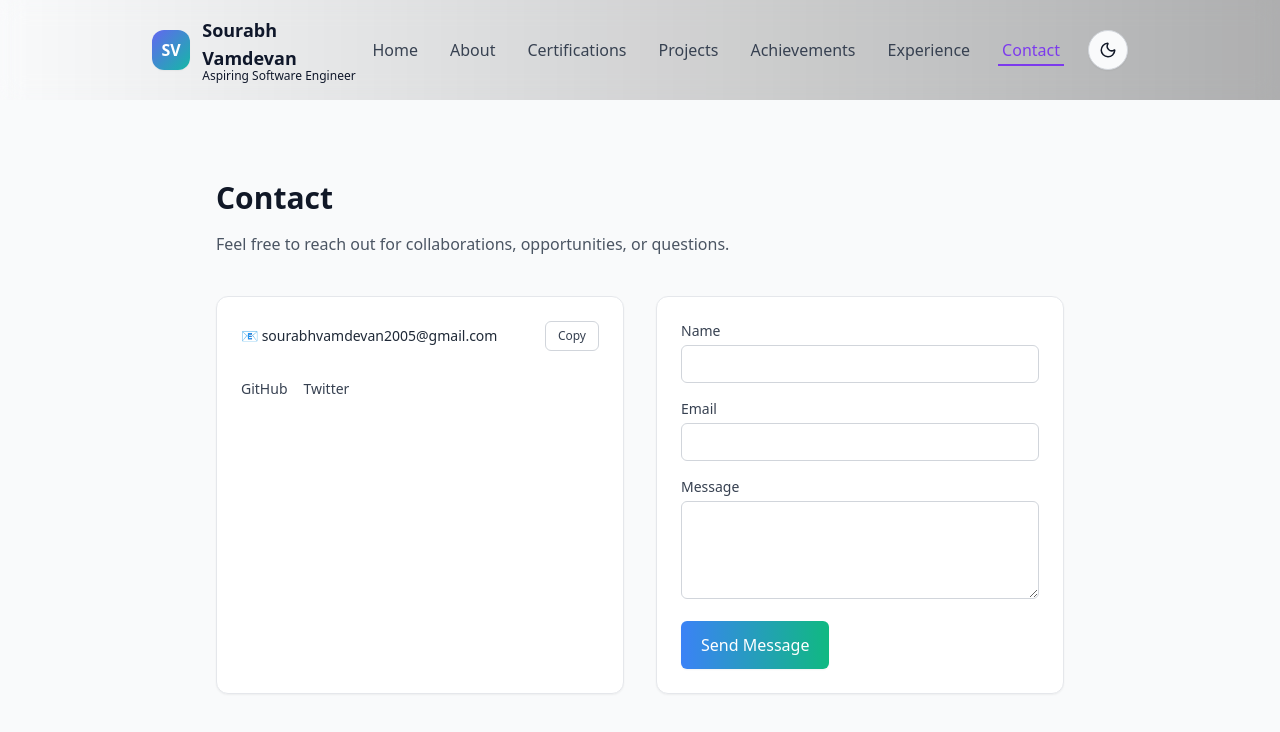
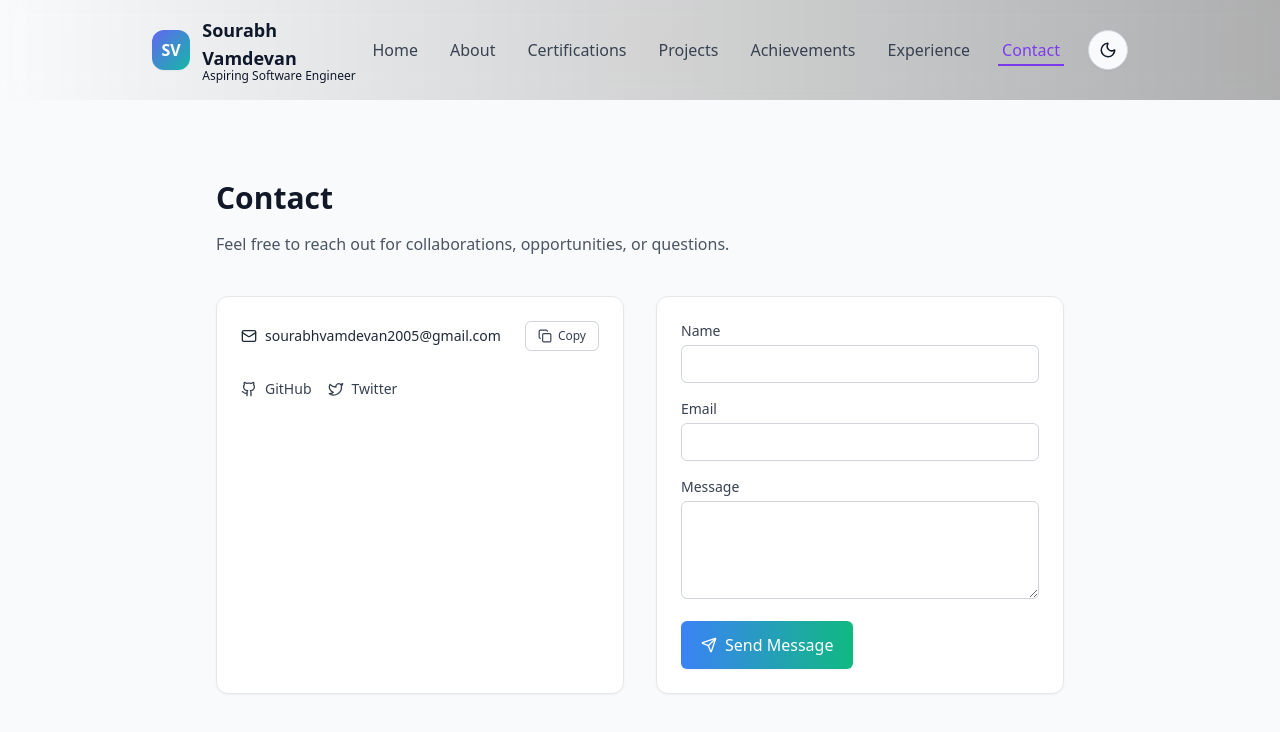
Before and after one commit to sourabhvamdevan/port2, a React (Vite) app: page /contact in a window 1280 px wide. Shown: the top 732 px of the page. Built offline with nearby package versions, Linux system fonts and the light colour scheme.

Commit message:
added demo links

```diff
--- a/src/components/ProjectCard.tsx
+++ b/src/components/ProjectCard.tsx
@@ -52,6 +52,20 @@ export default function ProjectCard({ project }: { project: Project }) {
               </div>
             )}
           </div>
+    <div className="flex items-center gap-2 shrink-0">
+            {project.live && (
+    <a
+      href={project.live}
+      target="_blank"
+      rel="noreferrer"
+      className="text-xs px-3 py-2 rounded bg-purple-600 hover:bg-purple-700 text-white"
+    >
+      Live Demo
+    </a>
+  )}
+
+
+
 
           {project.github && (
             <a
@@ -63,6 +77,12 @@ export default function ProjectCard({ project }: { project: Project }) {
               View GitHub
             </a>
           )}
+
+
+
+</div>
+
+
         </div>
       </div>
     </article>
--- a/src/data/projects.ts
+++ b/src/data/projects.ts
@@ -9,8 +9,14 @@ export const projects: Project[] = [
     description: "Used CNN (ResNet50) and RNN(LSTM) models for analyzing temporal anomalies in the deepfake videos.",
     tags: ["LSTM", "ResNet50", "Flask","ThreeJS","TensorFlow","OpenCV","Numpy"],
     github: "https://github.com/sourabhvamdevan/deep-fake-video-detection-demo-",
+    live:"",
     image : "https://www.shutterstock.com/image-photo/deepfake-concept-facial-tracking-detection-600nw-2504740373.jpg",
   },
+
+
+
+
+
   {
     id: "Water Quality Prediction",
     title: "Water Quality Prediction",
@@ -25,6 +31,7 @@ export const projects: Project[] = [
     description: "Flutter app using NewsAPI and Material-UI3.",
     tags: ["Flutter", "Dart", "Material-UI 3","NewsAPI"],
     github: "https://github.com/sourabhvamdevan/news_demo2",
+    live:"https://drive.google.com/file/d/1Jngg17duyyFy7Zkv51SYMRG1Z-cpHerW/view?usp=drive_link",
     image:"https://www.shutterstock.com/image-photo/news-press-phone-read-newspaper-260nw-2699090197.jpg",
   },
    {
@@ -121,6 +128,18 @@ export const projects: Project[] = [
   },
 
 
+    {
+    id: "AI Intervew App",
+    title: "AI Interview App",
+   description:"This app takes interviews using Gemini API and it has different categories of interview.",
+    tags: ["Flutter", "Dart", "Material-UI-3", "API Integration", "Authentication", "GetX"],
+    github: "https://github.com/sourabhvamdevan/ai-interview",
+    live:"https://appetize.io/embed/b_235eja3nbb6os7mw2hysaxwwqq",
+    image:"https://www.shutterstock.com/image-vector/hiring-set-character-intelligence-robot-600nw-2594304769.jpg",
+
+  },
+
+
 
 
 ];
--- a/src/pages/Contact.tsx
+++ b/src/pages/Contact.tsx
@@ -1,7 +1,179 @@
+
+
+
+// import React, { useState } from "react";
+
+
+
+// export default function Contact() {
+//   const email = "sourabhvamdevan2005@gmail.com";
+//   const [copied, setCopied] = useState(false);
+
+//   const copyEmail = async () => {
+//     try {
+//       await navigator.clipboard.writeText(email);
+//       setCopied(true);
+//       setTimeout(() => setCopied(false), 2000);
+//     } catch {}
+//   };
+
+//   return (
+//     <section className="max-w-4xl mx-auto px-6 py-20">
+//       {/* Heading */}
+//       <h2
+//         className="text-3xl font-bold text-gray-900 dark:text-gray-100"
+//         data-aos="fade-up"
+//       >
+//         Contact
+//       </h2>
+
+//       <p
+//         className="mt-4 text-gray-600 dark:text-gray-400"
+//         data-aos="fade-up"
+//         data-aos-delay="100"
+//       >
+//         Feel free to reach out for collaborations, opportunities, or questions.
+//       </p>
+
+//       <div className="mt-10 grid gap-8 md:grid-cols-2">
+//         {/* LEFT: Contact Info */}
+//         <div
+//           className="
+//             rounded-xl p-6
+//             bg-white dark:bg-gray-900
+//             border border-gray-200 dark:border-white/10
+//             shadow-sm
+//           "
+//           data-aos="fade-up"
+//           data-aos-delay="200"
+//         >
+//           <div className="space-y-5">
+//             {/* Email */}
+//             <div className="flex items-center justify-between gap-4">
+//               <a
+//                 href={`mailto:${email}`}
+//                 className="text-sm font-medium text-gray-800 dark:text-gray-200"
+//               >
+//                 📧 {email}
+//               </a>
+
+//               <button
+//                 onClick={copyEmail}
+//                 className="
+//                   text-xs px-3 py-1.5 rounded-md
+//                   border border-gray-300 dark:border-white/10
+//                   text-gray-700 dark:text-gray-300
+//                   hover:bg-gray-100 dark:hover:bg-white/10
+//                   transition
+//                 "
+//               >
+//                 {copied ? "Copied!" : "Copy"}
+//               </button>
+//             </div>
+
+
+
+//         {/* Socials */}
+//         <div className="flex gap-4 pt-2">
+//           <a href="https://github.com/your-github-username" target="_blank" rel="noreferrer" className="text-sm font-medium text-gray-700 dark:text-gray-300 hover:text-blue-600" > GitHub </a>
+//           <a href="https://twitter.com/your-twitter-handle" target="_blank" rel="noreferrer" className="text-sm font-medium text-gray-700 dark:text-gray-300 hover:text-blue-600" > Twitter </a>
+//           </div> </div> </div>
+
+
+
+//         {/* RIGHT: Contact Form */}
+//         <form
+//           action="https://formspree.io/f/xkoonkoz"
+//           method="POST"
+//           className="
+//             rounded-xl p-6 space-y-4
+//             bg-white dark:bg-gray-900
+//             border border-gray-200 dark:border-white/10
+//             shadow-sm
+//           "
+//           data-aos="fade-up"
+//           data-aos-delay="300"
+//         >
+//           <div>
+//             <label className="block text-sm text-gray-700 dark:text-gray-300">
+//               Name
+//             </label>
+//             <input
+//               type="text"
+//               name="name"
+//               required
+//               className="
+//                 mt-1 w-full rounded-md
+//                 border border-gray-300 dark:border-white/10
+//                 bg-white dark:bg-black
+//                 px-3 py-2 text-sm
+//                 text-gray-900 dark:text-gray-100
+//                 focus:outline-none focus:ring-2 focus:ring-blue-500/40
+//               "
+//             />
+//           </div>
+
+//           <div>
+//             <label className="block text-sm text-gray-700 dark:text-gray-300">
+//               Email
+//             </label>
+//             <input
+//               type="email"
+//               name="email"
+//               required
+//               className="
+//                 mt-1 w-full rounded-md
+//                 border border-gray-300 dark:border-white/10
+//                 bg-white dark:bg-black
+//                 px-3 py-2 text-sm
+//                 text-gray-900 dark:text-gray-100
+//                 focus:outline-none focus:ring-2 focus:ring-blue-500/40
+//               "
+//             />
+//           </div>
+
+//           <div>
+//             <label className="block text-sm text-gray-700 dark:text-gray-300">
+//               Message
+//             </label>
+//             <textarea
+//               name="message"
+//               rows={4}
+//               required
+//               className="
+//                 mt-1 w-full rounded-md
+//                 border border-gray-300 dark:border-white/10
+//                 bg-white dark:bg-black
+//                 px-3 py-2 text-sm
+//                 text-gray-900 dark:text-gray-100
+//                 focus:outline-none focus:ring-2 focus:ring-blue-500/40
+//               "
+//             />
+//           </div>
+
+//           <button
+//             type="submit"
+//             className="
+//              px-5 py-3 rounded-md
+//       bg-gradient-to-r from-blue-500 to-emerald-500
+//       hover:from-blue-600 hover:to-emerald-600
+//       text-white font-medium
+//       shadow-sm hover:shadow-md
+//       transition-all
+//             "
+//           >
+//             Send Message
+//           </button>
+//         </form>
+//       </div>
+//     </section>
+//   );
+// }
 
 
 
 import React, { useState } from "react";
+import { Mail, Copy, Check, Github, Twitter, Send } from "lucide-react";
 
 export default function Contact() {
   const email = "sourabhvamdevan2005@gmail.com";
@@ -12,12 +184,14 @@ export default function Contact() {
       await navigator.clipboard.writeText(email);
       setCopied(true);
       setTimeout(() => setCopied(false), 2000);
-    } catch {}
+    } catch (error) {
+  console.error("Failed to copy email:", error);
+}
+
   };
 
   return (
     <section className="max-w-4xl mx-auto px-6 py-20">
-      {/* Heading */}
       <h2
         className="text-3xl font-bold text-gray-900 dark:text-gray-100"
         data-aos="fade-up"
@@ -34,7 +208,6 @@ export default function Contact() {
       </p>
 
       <div className="mt-10 grid gap-8 md:grid-cols-2">
-        {/* LEFT: Contact Info */}
         <div
           className="
             rounded-xl p-6
@@ -46,18 +219,19 @@ export default function Contact() {
           data-aos-delay="200"
         >
           <div className="space-y-5">
-            {/* Email */}
             <div className="flex items-center justify-between gap-4">
               <a
                 href={`mailto:${email}`}
-                className="text-sm font-medium text-gray-800 dark:text-gray-200"
+                className="inline-flex items-center gap-2 text-sm font-medium text-gray-800 dark:text-gray-200 break-all"
               >
-                📧 {email}
+                <Mail size={16} />
+                {email}
               </a>
 
               <button
                 onClick={copyEmail}
                 className="
+                  inline-flex items-center gap-1.5
                   text-xs px-3 py-1.5 rounded-md
                   border border-gray-300 dark:border-white/10
                   text-gray-700 dark:text-gray-300
@@ -65,21 +239,35 @@ export default function Contact() {
                   transition
                 "
               >
+                {copied ? <Check size={14} /> : <Copy size={14} />}
                 {copied ? "Copied!" : "Copy"}
               </button>
             </div>
 
+            <div className="flex gap-4 pt-2">
+              <a
+                href="https://github.com/your-github-username"
+                target="_blank"
+                rel="noreferrer"
+                className="inline-flex items-center gap-2 text-sm font-medium text-gray-700 dark:text-gray-300 hover:text-blue-600"
+              >
+                <Github size={16} />
+                GitHub
+              </a>
 
+              <a
+                href="https://twitter.com/your-twitter-handle"
+                target="_blank"
+                rel="noreferrer"
+                className="inline-flex items-center gap-2 text-sm font-medium text-gray-700 dark:text-gray-300 hover:text-blue-600"
+              >
+                <Twitter size={16} />
+                Twitter
+              </a>
+            </div>
+          </div>
+        </div>
 
-        {/* Socials */}
-        <div className="flex gap-4 pt-2">
-          <a href="https://github.com/your-github-username" target="_blank" rel="noreferrer" className="text-sm font-medium text-gray-700 dark:text-gray-300 hover:text-blue-600" > GitHub </a>
-          <a href="https://twitter.com/your-twitter-handle" target="_blank" rel="noreferrer" className="text-sm font-medium text-gray-700 dark:text-gray-300 hover:text-blue-600" > Twitter </a>
-          </div> </div> </div>
-
-
-
-        {/* RIGHT: Contact Form */}
         <form
           action="https://formspree.io/f/xkoonkoz"
           method="POST"
@@ -152,6 +340,7 @@ export default function Contact() {
           <button
             type="submit"
             className="
+              inline-flex items-center gap-2
               px-5 py-3 rounded-md
               bg-gradient-to-r from-blue-500 to-emerald-500
               hover:from-blue-600 hover:to-emerald-600
@@ -160,6 +349,7 @@ export default function Contact() {
               transition-all
             "
           >
+            <Send size={16} />
             Send Message
           </button>
         </form>
```
Lines whose indentation alone changed are shown as unchanged.
